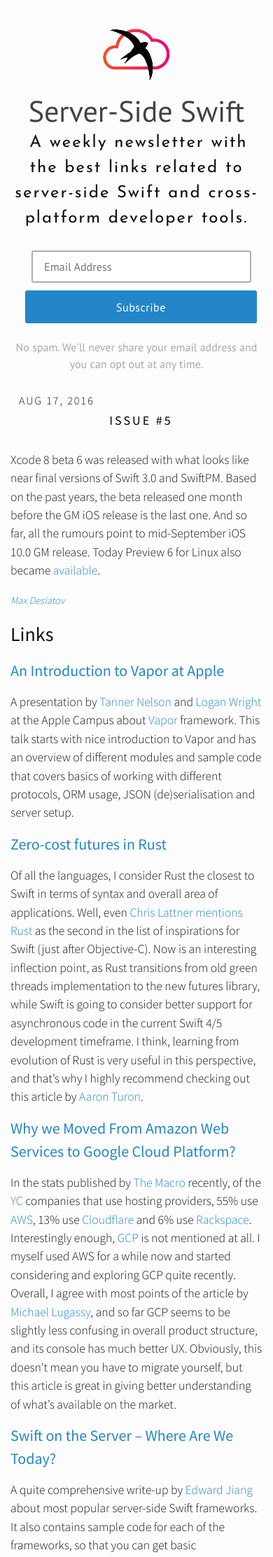
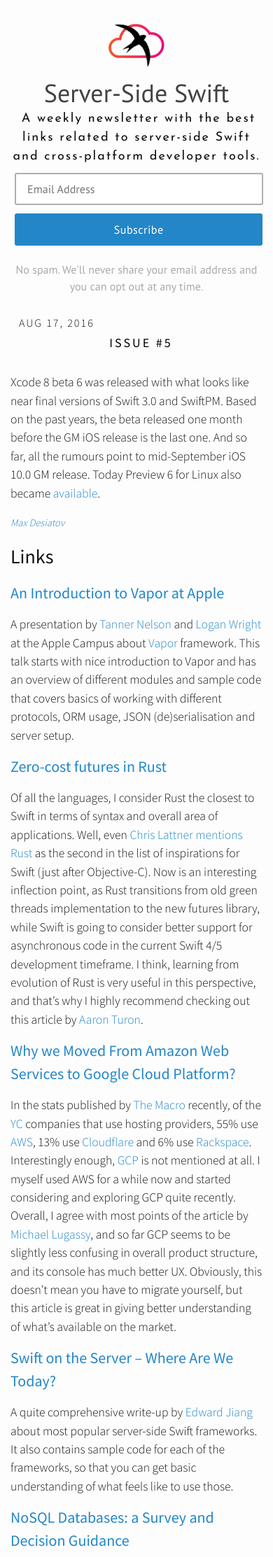
Before and after one commit to ServerSwift/serverswift.tech, a Jekyll site: the page built from index.html, in a window 390 px wide. Shown: the top 2225 px of the page at 70% size. Built offline with Jekyll 4.4.1, drawn with Linux system fonts in a browser that asks for light colours; nearby versions of some CDN libraries.

Commit message:
Mobile view of subscription form fixed

```diff
--- a/css/style.scss
+++ b/css/style.scss
@@ -359,6 +359,10 @@
   display: block;
   width: 120px;
   height: 120px;
+  @include media-query($on-palm) {
+    width: 100px;
+    height: 100px;
+  }
 }
 
 .site-title {
@@ -372,7 +376,7 @@
 
   @include media-query($on-palm) {
     line-height: normal;
-    font-size:42px;
+    font-size:36px;
   }
 
   &,
@@ -383,6 +387,10 @@
 .site-description {
   center {
     font-size: 24px;
+
+    @include media-query($on-palm) {
+      font-size: 18px;
+    }
   }
 
   font-size: 14px;
@@ -404,6 +412,10 @@
   font-family: 'Josefin Sans';
   font-weight: 300;
   padding-top: 2em;
+
+  @include media-query($on-palm) {
+    padding-top: 0.7em;
+  }
 }
 
 .page-title {
@@ -704,17 +716,19 @@
   @include media-query($on-palm) {
     .mc-field-group {
       display: block;
-      max-width: 100%;
-      padding-right: 6px;
+      width: 100%;
+      padding-right: 25px;
     }
+
     #mce-EMAIL {
       padding: .7em 0 .7em 1em;
-      width: 96%;
+      width: 100%;
+      min-width: 0;
       margin: 0;
     }
     .button {
       width: 100%;
-      margin: .7em .5em .5em 1.3em;
+      margin: .7em 0 .5em 0.4em;
     }
   }
 
```
